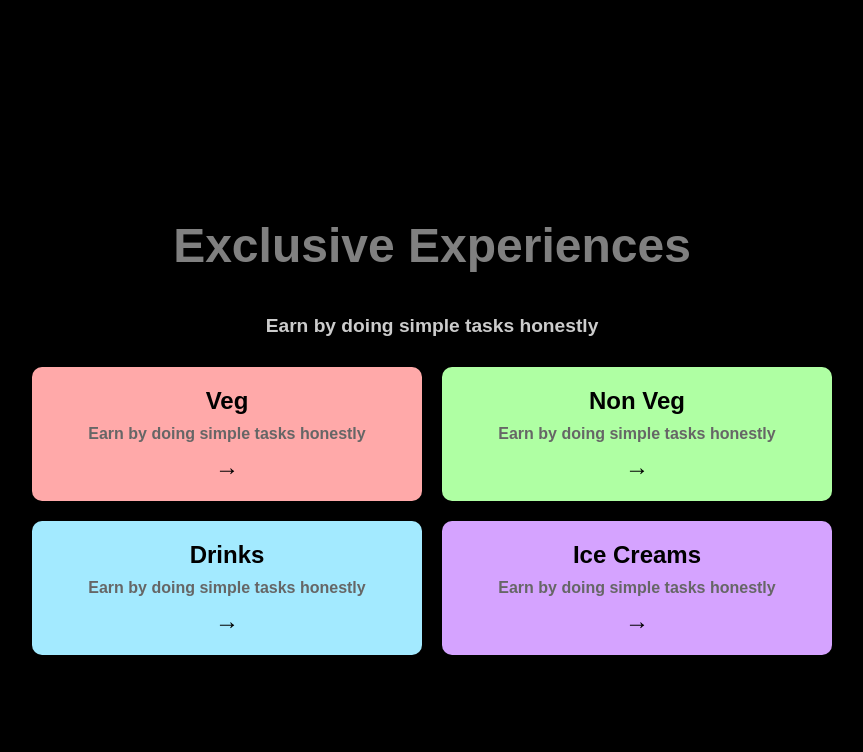
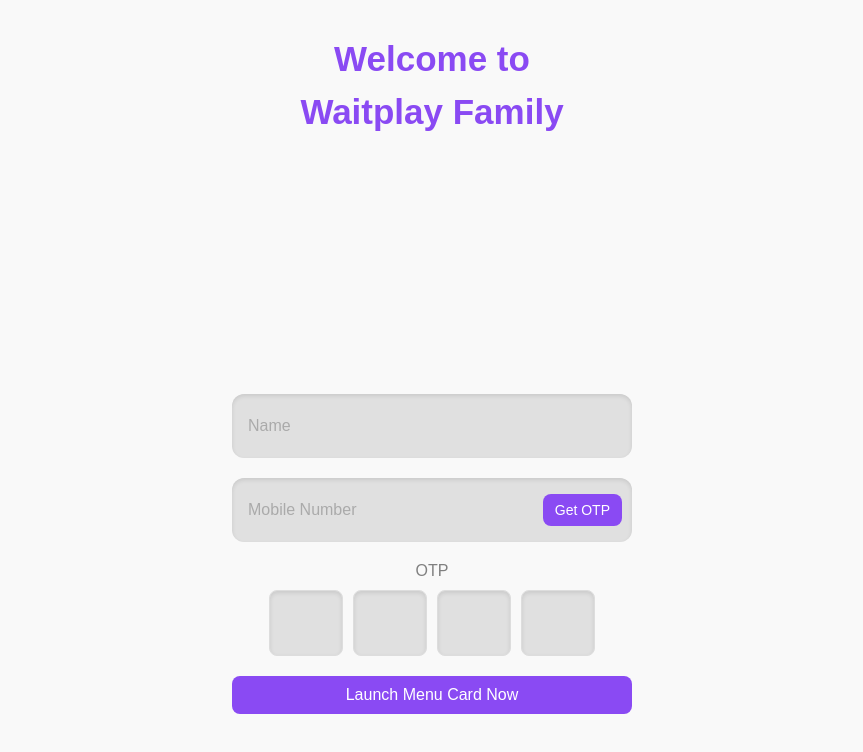
Before and after one commit to JBXamin/Waitplay, a React (Create React App) app in the folder frontend/: page / in a window 1280 px wide. Shown: the top 752 px of the page, without its empty margins (208-1071 px from the left). Built offline with nearby package versions, Linux system fonts and the light colour scheme.

Commit message:
login page work on going

```diff
--- a/frontend/src/App.js
+++ b/frontend/src/App.js
@@ -1,6 +1,7 @@
 import React from 'react';
 import { BrowserRouter as Router, Routes, Route } from 'react-router-dom';
 import SelectionPage from './pages/SelectionPage.js';
+import LoginPage from './pages/LoginPage.js';
 import ItemsPage from './pages/ItemPage.js';
 import WaitPlay from './pages/waitplay.js';
 
@@ -8,9 +9,10 @@
   return (
     <Router>
       <Routes>
-        <Route path="/" element={<SelectionPage />} />
+        <Route path="/" element={<LoginPage />} /> {/* Default to LoginPage */}
+        <Route path="/selection" element={<SelectionPage />} />
         <Route path="/items" element={<ItemsPage />} />
-        <Route path="/waitplay" element={<WaitPlay/>}/>
+        <Route path="/waitplay" element={<WaitPlay />} />
       </Routes>
     </Router>
   );
--- a/frontend/src/pages/ItemPage.css
+++ b/frontend/src/pages/ItemPage.css
@@ -242,10 +242,10 @@
   border: none;
   cursor: pointer;
   position: relative;
-    left: -2.5%;
+  left: -40.5%;
 }
 
-  .cart-footer .place-order {
+/* .cart-footer .place-order {
   background-color: #28a745;
   color: white;
   padding: 10px 20px;
@@ -255,11 +255,11 @@
   cursor: pointer;
   position: relative;
   right: 7%;
-  }
+} */
 
-  .cart-footer .place-order:hover {
+/* .cart-footer .place-order:hover {
   background-color: #218838;
-  }
+} */
 
 .quantity-control {
   display: flex;
@@ -769,10 +769,10 @@
   right: 50%;
 }
 
-  .place-order.cart{
+/* .cart{
   background-color: #28a745;
   color: white;
-    padding: 13px 20px;
+  padding: 13.5px 20px;
   border-radius: 25px;
   font-size: 14px;
   border: none;
@@ -781,6 +781,53 @@
   right: 15%;
   bottom: 20px;
   width: auto;
+} */
+.place-order {
+  background-color: #28a745;
+  color: white;
+  padding: 10px 20px; /* Adjust padding to ensure consistency */
+  border-radius: 25px;
+  font-size: 14px;
+  border: none;
+  cursor: pointer;
+  position: fixed; /* Ensures consistent placement on all screens */
+  bottom: 20px; /* Distance from the bottom of the screen */
+  right: 15px; /* Distance from the right edge of the screen */
+  z-index: 1000; /* Ensures it stays above other elements */
+  width: auto; /* Adjust width automatically to content */
+  text-align: center;
+}
+
+.place-order.cart {
+  position: fixed;
+  bottom: 20px;
+  right: 15px;
+  background-color: #28a745; /* Consistent color for cart button */
+  color: white;
+  padding: 10px 20px;
+  border-radius: 25px;
+  font-size: 14px;
+  border: none;
+  cursor: pointer;
+  z-index: 1000; /* Consistent stacking */
+}
+
+.place-order:hover {
+  background-color: #218838; /* Slightly darker green on hover */
+}
+
+.cart-footer .place-order {
+  position: fixed; /* Fixed position for consistency */
+  bottom: 20px; /* Aligned to the bottom */
+  right: 15px; /* Aligned to the right */
+  background-color: #28a745;
+  color: white;
+  padding: 10px 20px;
+  border-radius: 25px;
+  font-size: 14px;
+  border: none;
+  cursor: pointer;
+  z-index: 1000; /* Ensure it's above other footer elements */
 }
 
 .close-kmore{
--- a/frontend/src/pages/ItemPage.js
+++ b/frontend/src/pages/ItemPage.js
@@ -156,7 +156,7 @@
         <div className="app-container">
             <header className="header" style={{ display: 'flex', justifyContent: 'space-between', alignItems: 'center', padding: '10px 20px', background: '#fff', boxShadow: '0px 1px 5px rgba(0, 0, 0, 0.1)' }}>
     {/* Logo Section */}
-    <div className="logo" style={{ display: 'flex', alignItems: 'center', gap: '10px' }}>
+    <div className="logo" style={{ display: 'flex', alignItems: 'center', gap: '10px', marginLeft:"4%" }}>
         <img
             src="https://via.placeholder.com/40"
             alt="Logo"
@@ -176,15 +176,17 @@
             fontSize: '14px',
             cursor: 'pointer',
             fontWeight: 'bold',
+            paddingRight: "4%",
+            marginRight:"3%",
         }}
     >
         Share or Join Cart
     </button>
 </header>
 
-<div className="search-and-call" style={{ display: 'flex', justifyContent: 'space-between', alignItems: 'center', padding: '10px 20px', background: '#000', color: '#fff', marginTop: '-1px' }}>
+<div className="search-and-call" style={{ display: 'flex', justifyContent: 'space-between', alignItems: 'center', padding: '10px 20px', background: '#000', color: '#fff', marginTop: '-1px', width:"100%" }}>
     {/* Search Bar */}
-    <div className="search-bar" style={{ display: 'flex', alignItems: 'center', background: '#fff', borderRadius: '10px', padding: '5px 10px', width: '75%' }}>
+    <div className="search-bar" style={{ display: 'flex', alignItems: 'center', background: '#fff', borderRadius: '10px', padding: '5px 10px', width: '75%', marginLeft:"2%" }}>
         <input
             type="text"
             placeholder="Search"
@@ -197,24 +199,30 @@
                 borderRadius: '5px',
             }}
         />
-        <span style={{ fontSize: '18px', color: '#888', cursor: 'pointer' }}>🔍</span>
+        <img
+            src="https://s3-alpha-sig.figma.com/img/ae40/6128/f3012b96902d816d28e1503545a493ed?Expires=1737331200&Key-Pair-Id=APKAQ4GOSFWCVNEHN3O4&Signature=XrLLwUzf5QcUUbG3O-NxCw4f~35asIgdZe~lqE~xF5u3N7Bw7ezAp43p5j2gMHuc0rTStuVYalBYNjBTH5jUi~D6EXXXhhMgdbybSKr29j4a1ij1PWErqa136o1WOkFpBwysyc0pvtfGAkNcxPUMBon8upK-lva~mtkpz37fHg~L8uCPDoWOjv2XK-ItCgVcOD4NR7YAiT2am8ScyGw6R5dLHsvMCcgKzS-kqlCK5jgds17MHB8Ro2TrWYGp5uAB56~2gle0g9g5u7jUUfsBFxNzNI~4IHPl0Zx~IObkmprORe8YLtN6Ze5MZQa2kV01~pdEx4zxn~JHUXO0jFkocg__"
+            alt="Search Icon"
+            style={{ width: '18px', height: '18px', cursor: 'pointer' }}
+        />
     </div>
 
     {/* Call Waiter Button */}
     <button
         style={{
             background: '#8e44ad',
-            border: 'none',
-            padding: '10px 20px',
-            borderRadius: '20px',
+            // border: 'none',
+            position:'relative',
+            right:"2%",
+            padding: '10px 10px',
+            borderRadius: '10px',
             color: '#fff',
-            fontSize: '14px',
+            fontSize: '15px',
             cursor: 'pointer',
             fontWeight: 'bold',
             marginLeft: '15px',
+            whiteSpace: 'nowrap',
         }}
-    >
-        Call Waiter
+    >Call Waiter
     </button>
 </div>
 
--- /dev/null
+++ b/frontend/src/pages/LoginPage.css
@@ -0,0 +1,163 @@
+.login-page {
+    display: flex;
+    flex-direction: column;
+    align-items: center;
+    justify-content: flex-start;
+    height: 100vh;
+    background-color: #f9f9f9;
+    padding-top: 10px;
+  }
+
+  h1 {
+    color: #8a4af3;
+    font-size: 24px;
+    margin-bottom: 20px;
+  }
+
+  .login-form {
+    display: flex;
+    flex-direction: column;
+    gap: 20px;
+    max-width: 90%; /* Form takes up 90% of the screen width */
+    width: 400px; /* Maximum width of 400px */
+    margin: 0 auto; /* Center the form horizontally */
+  }
+
+
+    .form-group input{
+    width: 100%;
+    height: 40px; /* Ensures consistent height */
+    padding: 10px 16px;
+    border: none;
+    border-radius: 12px;
+    font-size: 16px;
+    background-color: #e0e0e0;
+    color: #555;
+    outline: none;
+    box-shadow: inset 0 2px 4px rgba(0, 0, 0, 0.1);
+    }
+
+    .mobile-input-wrapper input{
+        width: 100%;
+        padding-right: 90px; /* Add padding to the right for the button */
+        height: 40px;
+        padding: 10px 16px;
+        border: none;
+        border-radius: 12px;
+        font-size: 16px;
+        background-color: #e0e0e0;
+        color: #555;
+        outline: none;
+        box-shadow: inset 0 2px 4px rgba(0, 0, 0, 0.1);
+    }
+
+  .form-group {
+    display: flex;
+    flex-direction: column;
+    gap: 10px;
+  }
+
+  .form-group input {
+    width: 100%;
+    max-width: 92%;
+    padding: 12px 16px; /* Add padding for better spacing */
+    border: none;
+    border-radius: 12px; /* Rounded corners */
+    font-size: 16px;
+    background-color: #e0e0e0; /* Light gray background */
+    color: #555; /* Slightly dark text color */
+    outline: none; /* Remove default outline */
+    box-shadow: inset 0 2px 4px rgba(0, 0, 0, 0.1); /* Inner shadow effect */
+  }
+
+  .form-group input::placeholder {
+    color: #aaa; /* Light gray placeholder text */
+    font-size: 16px;
+  }
+
+  .form-group input:focus {
+    outline: none;
+    background-color: #dcdcdc; /* Slightly lighter background on focus */
+  }
+
+
+  input {
+    width: 100%;
+    padding: 10px;
+    border: 1px solid #ddd;
+    border-radius: 8px;
+    font-size: 16px;
+  }
+
+  .mobile-input-wrapper {
+    position: relative;
+    width: 100%;
+    max-width: 400px;
+    margin: 0 auto;
+  }
+
+
+  .get-otp-btn {
+    position: absolute;
+    right: 10px;
+    top: 50%;
+    transform: translateY(-50%);
+    background-color: #8a4af3;
+    border: none;
+    padding: 8px 12px;
+    border-radius: 8px;
+    font-size: 14px;
+    color: white;
+    cursor: pointer;
+    white-space: nowrap;
+  }
+
+  .get-otp-btn:hover {
+    background-color: #a273ed;
+  }
+
+  .otp-input {
+    display: flex;
+    flex-direction: column;
+    align-items: center;
+  }
+
+  .otp-box {
+    display: flex;
+    gap: 10px;
+  }
+
+  .otp-box input {
+    width: 40px;
+    height: 40px;
+    text-align: center;
+    font-size: 18px;
+    border: 1px solid #ddd;
+    border-radius: 8px;
+  }
+
+  .submit-btn {
+    background-color: #8a4af3;
+    color: white;
+    padding: 10px;
+    border: none;
+    border-radius: 8px;
+    font-size: 16px;
+    cursor: pointer;
+  }
+
+  .submit-btn:hover {
+    background-color: #6c39d4;
+  }
+
+  .welcome{
+    color: #8a4af3;
+    font-size: 35px;
+    text-align: center;
+    line-height: 1.5;
+    margin-bottom: 20%;
+  }
+
+  .name-input{
+    height: 50%;
+  }
--- /dev/null
+++ b/frontend/src/pages/LoginPage.js
@@ -0,0 +1,87 @@
+import React, { useState } from 'react';
+import { useNavigate } from 'react-router-dom';
+import './LoginPage.css'; // Import the CSS file
+
+const LoginPage = () => {
+  const [name, setName] = useState('');
+  const [mobile, setMobile] = useState('');
+  const [otp, setOtp] = useState('');
+  const navigate = useNavigate();
+
+  const handleSubmit = (e) => {
+    e.preventDefault();
+    if (name && mobile.length === 10 && otp.length === 4) {
+      navigate('/selection'); // Redirect to the Selection Page
+    } else {
+      alert('Please fill in all fields correctly.');
+    }
+  };
+
+  return (
+    <div className="login-page">
+      <h1 className='welcome'>Welcome to <br /> Waitplay Family</h1>
+      <form className="login-form" onSubmit={handleSubmit}>
+        <div className="form-group">
+            <div className='name-input'>
+                <input
+                    type="text"
+                    placeholder="Name"
+                    value={name}
+                    onChange={(e) => setName(e.target.value)}
+                    required
+                />
+            </div>
+        </div>
+        <div className="form-group mobile-input-group">
+          <div className="mobile-input-wrapper">
+            <input
+              type="text"
+              placeholder="Mobile Number"
+              value={mobile}
+              onChange={(e) => setMobile(e.target.value)}
+              maxLength={10}
+              required
+            />
+            <button type="button" className="get-otp-btn">
+              Get OTP
+            </button>
+          </div>
+        </div>
+        <div className="form-group otp-input">
+          <label>OTP</label>
+          <div className="otp-box">
+            <input
+              type="text"
+              maxLength={1}
+              value={otp[0] || ''}
+              onChange={(e) => setOtp((prev) => e.target.value + prev.slice(1))}
+            />
+            <input
+              type="text"
+              maxLength={1}
+              value={otp[1] || ''}
+              onChange={(e) => setOtp((prev) => prev.slice(0, 1) + e.target.value + prev.slice(2))}
+            />
+            <input
+              type="text"
+              maxLength={1}
+              value={otp[2] || ''}
+              onChange={(e) => setOtp((prev) => prev.slice(0, 2) + e.target.value + prev.slice(3))}
+            />
+            <input
+              type="text"
+              maxLength={1}
+              value={otp[3] || ''}
+              onChange={(e) => setOtp((prev) => prev.slice(0, 3) + e.target.value)}
+            />
+          </div>
+        </div>
+        <button type="submit" className="submit-btn">
+          Launch Menu Card Now
+        </button>
+      </form>
+    </div>
+  );
+};
+
+export default LoginPage;
```
Also changed, not shown: 1 other file (tests, documents, lock files or other folders). Lines whose indentation alone changed are shown as unchanged.
